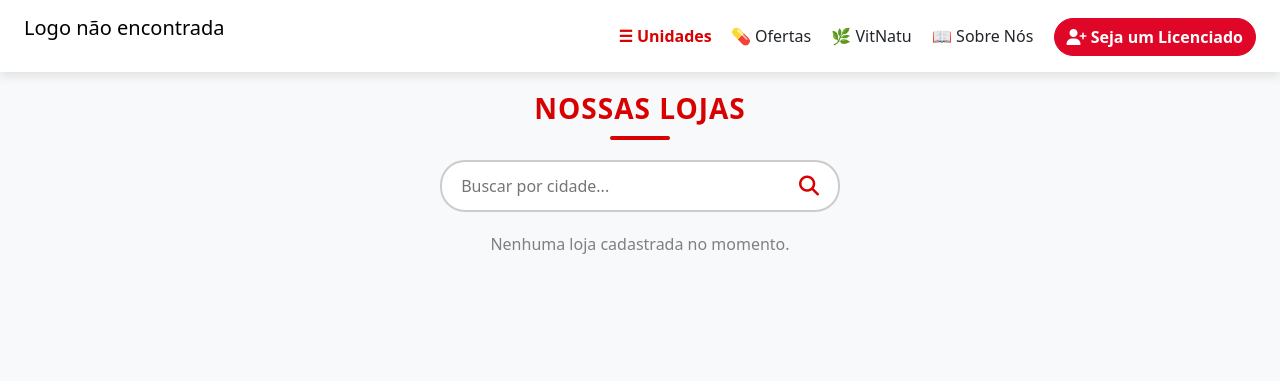
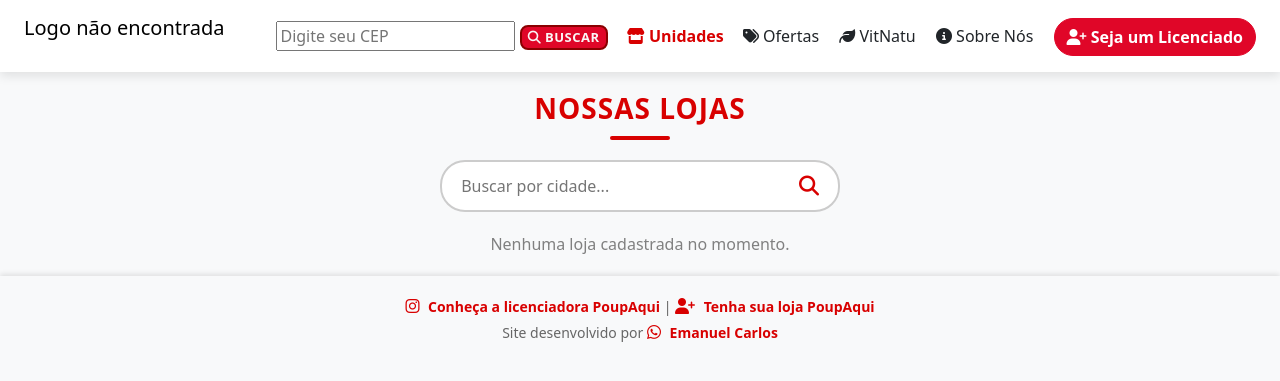
Before and after one commit to Emano4777/poupaqui-admin, a Flask app: template templates/lojas.html in a window 1280 px wide. Shown: the top 381 px of the page. Run offline with Flask 3, Linux system fonts and the light colour scheme; the template is opened without the code that fills it, so the values that code supplies are empty.

Commit message:
Atualizando siteeee

```diff
--- a/templates/lojas.html
+++ b/templates/lojas.html
@@ -77,6 +77,39 @@
     transform: translateY(100%);
     transition: transform 0.3s ease-in-out;
     z-index: 10000; /* Garante que o conteúdo do modal fique acima */
+}
+
+.footer {
+    width: 100%;
+    text-align: center;
+    padding: 15px 0;
+    font-size: 14px;
+    color: #666;
+    background: #f8f9fa;
+    position: relative;
+    box-shadow: 0px -2px 5px rgba(0, 0, 0, 0.1);
+    margin-top: 20px;
+}
+
+.footer p {
+    margin: 5px 0;
+}
+
+.footer-link {
+    text-decoration: none;
+    color: #d80000;
+    font-weight: bold;
+    transition: 0.3s;
+}
+
+.footer-link:hover {
+    color: #b00000;
+    text-decoration: underline;
+}
+
+.footer i {
+    margin-right: 5px;
+    font-size: 16px;
 }
 
 
@@ -408,6 +441,34 @@ h2::after {
     color: white; /* Texto branco */
 }
 
+/* 🔎 Botão de busca */
+.btn-buscar {
+    background: rgb(224, 6, 40);
+    color: rgb(250, 246, 246);
+    font-size: 13px;
+    font-weight: bold;
+    border: 2px solid #8a0000;
+    border-radius: 8px;
+    cursor: pointer;
+    transition: all 0.3s ease-in-out;
+    align-items: center;
+    gap: 5px; /* Espaço entre ícone e texto */
+    text-transform: uppercase;
+    letter-spacing: 0.5px;
+}
+
+
+.btn-buscar:hover {
+    background: rgb(224, 6, 40);
+    border-color:rgb(224, 6, 40);
+    transform: translateY(-2px);
+}
+
+/* 🎨 Ícone dentro do botão */
+.btn-buscar i {
+    font-size: 13px;
+}
+
 
     </style>
 </head>
@@ -422,17 +483,19 @@ h2::after {
         {% endif %}
     </a>
     <div class="desktop-menu">
+        <input type="text" id="cepInputDesktop" placeholder="Digite seu CEP">
+        <button class="btn-buscar" onclick="buscarLoja()">
+            <i class="fas fa-search"></i> Buscar
+        </button>
         <a href="{{ url_for('lojas') }}" class="btn-unidades">
-            ☰ Unidades
+            <i class="fas fa-store"></i> Unidades
         </a>
-        <span class="me-3">💊 Ofertas</span>
-        <span class="me-3">🌿 VitNatu</span>
-        <span class="me-3">📖 Sobre Nós</span>
-        <a href="https://farmaciaspoupaqui.com.br/?utm_source=Trafego_Direto&utm_medium=site&utm_campaign=Direto_Site">
-            <button class="btn btn-danger">
-              <i class="fas fa-user-plus"></i> Seja um Licenciado
-            </button>
-          </a>
+        <span class="me-3"><i class="fas fa-tags"></i> Ofertas</span>
+        <span class="me-3"><i class="fas fa-leaf"></i> VitNatu</span>
+        <span class="me-3"><i class="fas fa-info-circle"></i> Sobre Nós</span>
+        <button class="btn btn-danger" onclick="window.open('https://farmaciaspoupaqui.com.br/?utm_source=Trafego_Direto&utm_medium=site&utm_campaign=Direto_Site', '_blank')">
+            <i class="fas fa-user-plus"></i> Seja um Licenciado
+        </button>
     </div>
 
     <div class="mobile-menu">
@@ -441,19 +504,23 @@ h2::after {
     </div>
 </nav>
 
-<!-- Modal do Menu Mobile -->
+<!-- ✅ Modal do Menu Mobile -->
 <div class="mobile-menu-modal" id="mobileMenuModal">
     <div class="mobile-menu-content">
+        <input type="text" id="cepInputMobile" placeholder="Digite seu CEP">
+        <button class="btn-buscar" onclick="buscarLoja()">
+            <i class="fas fa-search"></i> Buscar
+        </button>
         <a href="{{ url_for('lojas') }}" class="btn-unidades">
-            ☰ Unidades
+            <i class="fas fa-store"></i> Unidades
         </a>
-        <a href="#">💊 Ofertas</a>
-        <a href="#">🌿 VitNatu</a>
-        <a href="#">📖 Sobre Nós</a>
+        <a href="#"><i class="fas fa-tags"></i> Ofertas</a>
+        <a href="#"><i class="fas fa-leaf"></i> VitNatu</a>
+        <a href="#"><i class="fas fa-info-circle"></i> Sobre Nós</a>
         <button class="btn btn-danger mobile-licenciado" onclick="window.open('https://farmaciaspoupaqui.com.br/?utm_source=Trafego_Direto&utm_medium=site&utm_campaign=Direto_Site', '_blank')">
             <i class="fas fa-user-plus"></i> Seja um Licenciado
         </button>
-        <button class="close-btn" onclick="closeMobileMenu()"><i class="fas fa-times-circle"></i> </button></button>
+        <button class="close-btn" onclick="closeMobileMenu()"><i class="fas fa-times-circle"></i> </button>
     </div>
 </div>
 <div class="container">
@@ -492,6 +559,24 @@ h2::after {
     {% endif %}
 </div>
     </div>
+
+    <!-- ✅ Rodapé -->
+<footer class="footer">
+    <p>
+        <a href="https://www.instagram.com/licencefarma/" target="_blank" class="footer-link">
+            <i class="fab fa-instagram"></i> Conheça a licenciadora PoupAqui
+        </a> |
+        <a href="https://farmaciaspoupaqui.com.br/?utm_source=Trafego_Direto&utm_medium=site&utm_campaign=Direto_Site" target="_blank" class="footer-link">
+            <i class="fas fa-user-plus"></i> Tenha sua loja PoupAqui
+        </a>
+    </p>
+    <p>
+        Site desenvolvido por
+        <a href="https://wa.me/5517991436759" target="_blank" class="footer-link">
+            <i class="fab fa-whatsapp"></i> <strong>Emanuel Carlos</strong>
+        </a>
+    </p>
+</footer>
     <script>
         document.getElementById('searchInput').addEventListener('keyup', function () {
             let filter = this.value.toLowerCase();
```
